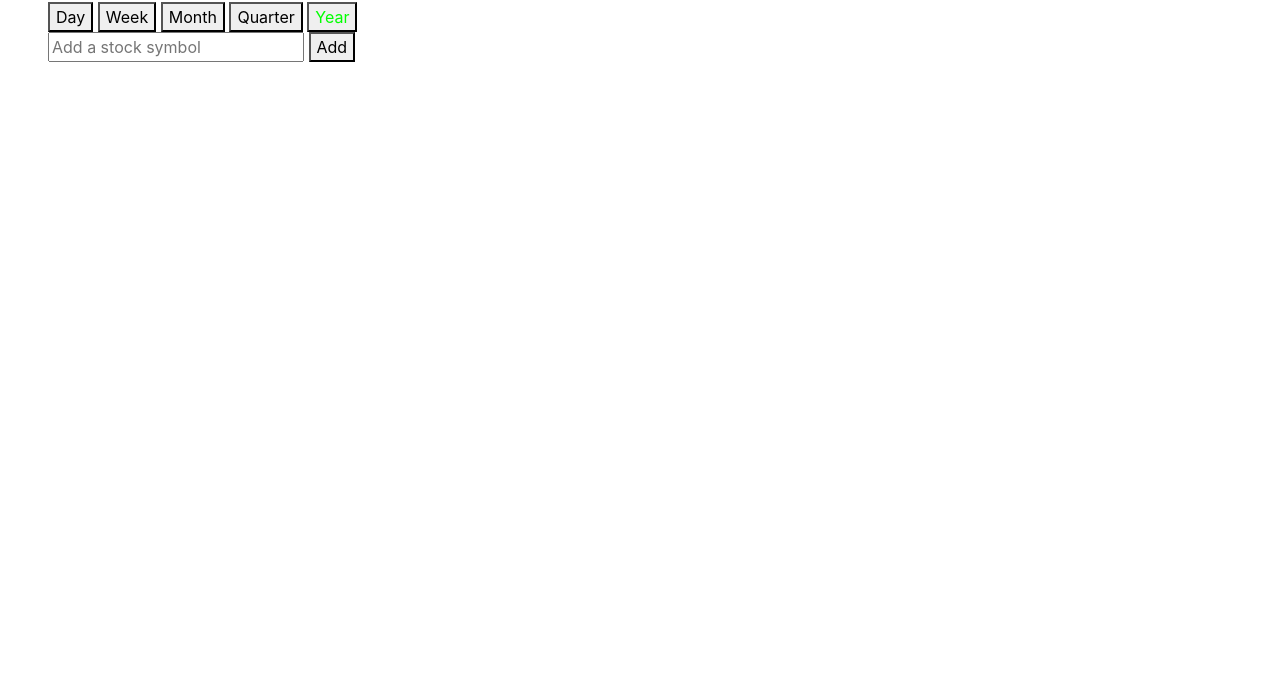
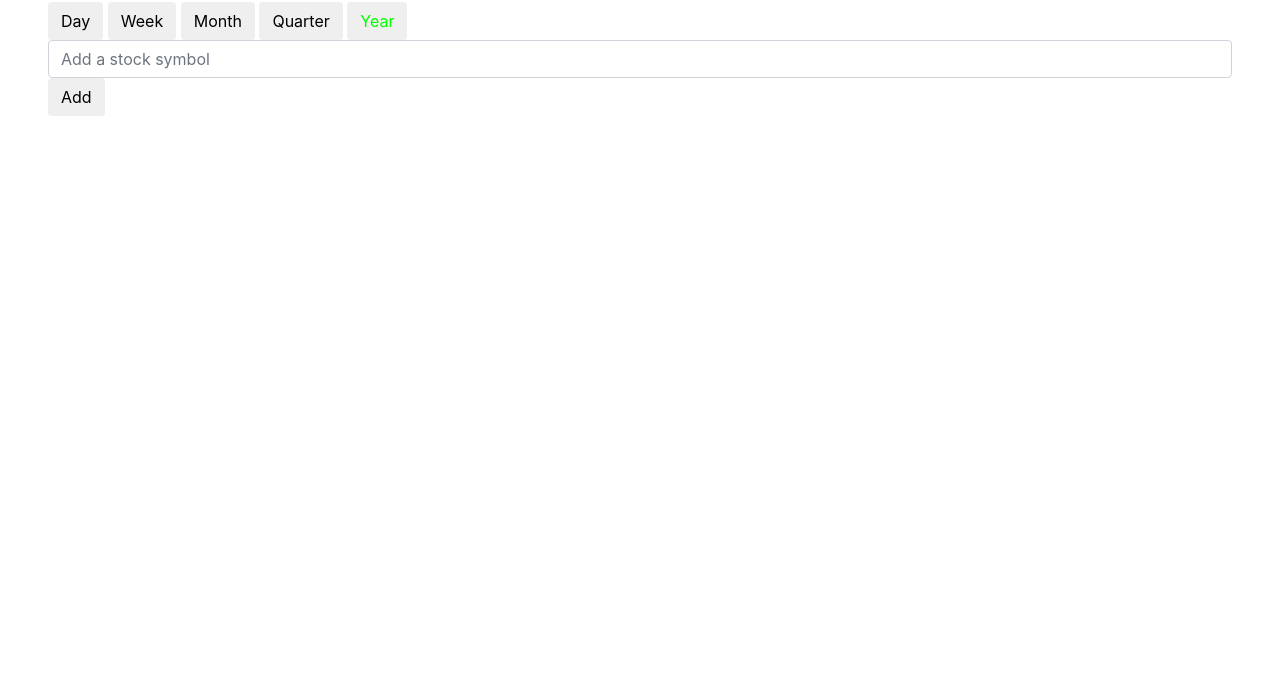
Before and after one commit to rclong1221/FCC-Stocks, a website: page public/index.html in a window 1280 px wide. Shown: the part 102-800 px from the top of the page. Drawn offline with nearby package versions, Linux system fonts and the light colour scheme; no server answers.

Commit message:
Add some BS4 styles

```diff
--- a/package.json
+++ b/package.json
@@ -20,6 +20,8 @@
     "body-parser": "^1.18.2",
     "dotenv": "^5.0.1",
     "express": "^4.16.3",
-    "mongoose": "^5.0.12"
+    "mongoose": "^5.0.12",
+    "request": "^2.85.0",
+    "socket.io": "^2.1.0"
   }
 }
--- a/public/index.html
+++ b/public/index.html
@@ -15,11 +15,11 @@
 		<div class="container-fluid px-5 py-5">
       <h1 class="brand-title">markit</h1>
       <div class="timeframe-container">
-        <button class="day-btn" id="d-b" type="button" onclick={handleTFClick("d-b")}>Day</button>
-        <button class="week-btn" id="w-b" type="button" onclick={handleTFClick("w-b")}>Week</button>
-        <button class="month-btn" id="m-b" type="button" onclick={handleTFClick("m-b")}>Month</button>
-        <button class="quarter-btn" id="q-b" type="button" onclick={handleTFClick("q-b")}>Quarter</button>
-        <button class="year-button active" id="y-b" type="button" onclick={handleTFClick("y-b")}>Year</button>
+        <button class="btn day-btn" id="d-b" type="button" onclick={handleTFClick("d-b")}>Day</button>
+        <button class="btn week-btn" id="w-b" type="button" onclick={handleTFClick("w-b")}>Week</button>
+        <button class="btn month-btn" id="m-b" type="button" onclick={handleTFClick("m-b")}>Month</button>
+        <button class="btn quarter-btn" id="q-b" type="button" onclick={handleTFClick("q-b")}>Quarter</button>
+        <button class="btn year-button active" id="y-b" type="button" onclick={handleTFClick("y-b")}>Year</button>
       </div>
       <div class="graph-container">
         <div class="graph-title">
@@ -29,15 +29,18 @@
       </div>
       <div class="stock-container">
         <div class="add-container" id="a-s">
-          <input class="stock-input" id="s-i" placeholder="Add a stock symbol"/>
-          <button class="add-button" id="a-b" type="button" onclick={handleAdd()}>Add</button>
+          <input class="form-control stock-input" id="s-i" placeholder="Add a stock symbol"/>
+          <button class="btn add-button" id="a-b" type="button" onclick={handleAdd()}>Add</button>
         </div>
       </div>
+			<div class="" id="t-c">
 
+			</div>
 		</div>
 
 		<script src="https://cdnjs.cloudflare.com/ajax/libs/jquery/3.3.1/jquery.min.js"></script>
 		<script src="https://cdnjs.cloudflare.com/ajax/libs/popper.js/1.12.9/umd/popper.min.js" integrity="sha384-ApNbgh9B+Y1QKtv3Rn7W3mgPxhU9K/ScQsAP7hUibX39j7fakFPskvXusvfa0b4Q" crossorigin="anonymous"></script>
+    <script src="https://cdnjs.cloudflare.com/ajax/libs/socket.io/2.1.0/socket.io.slim.js" crossorigin="anonymous"></script>
 		<script src="https://maxcdn.bootstrapcdn.com/bootstrap/4.0.0/js/bootstrap.min.js" integrity="sha384-JZR6Spejh4U02d8jOt6vLEHfe/JQGiRRSQQxSfFWpi1MquVdAyjUar5+76PVCmYl" crossorigin="anonymous"></script>
 		<script type="text/javascript" src="../../controllers/stockController.client.js"></script>
 	</body>
```
Also changed, not shown: 1 other file.
